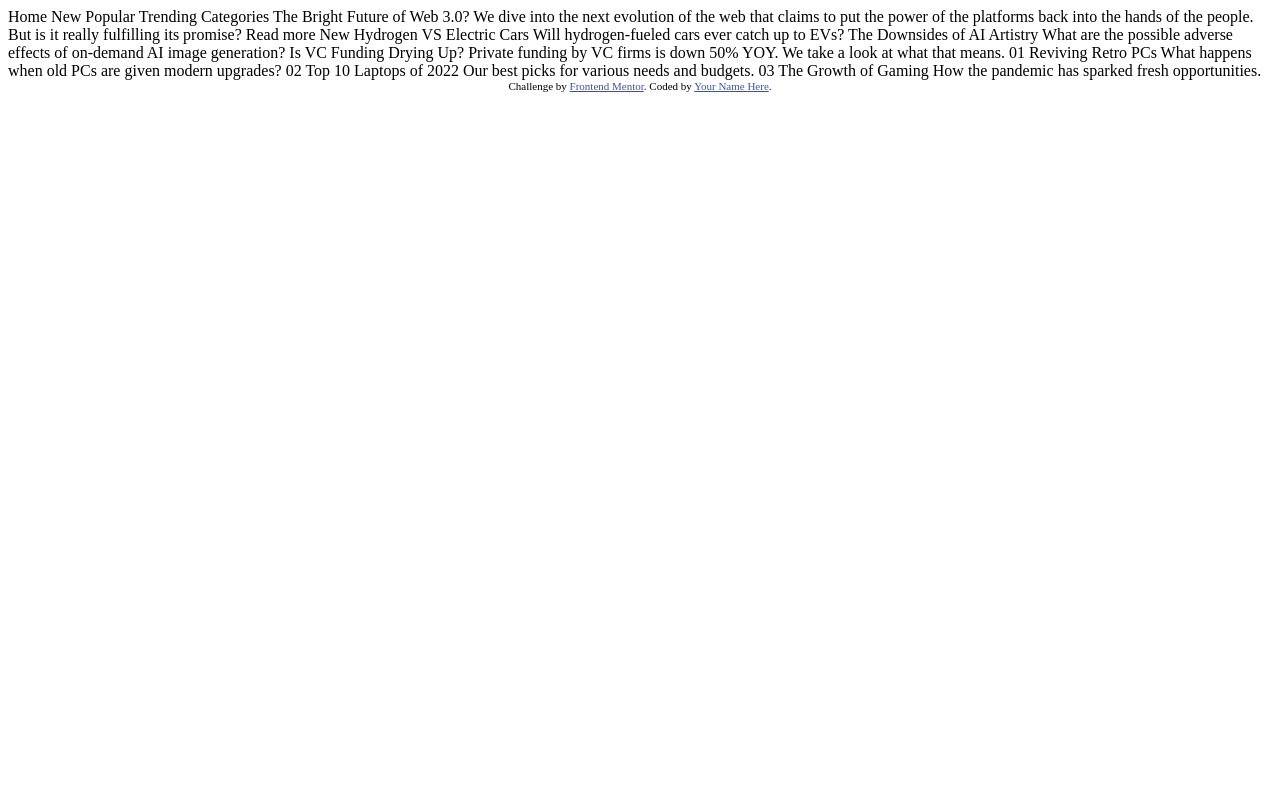
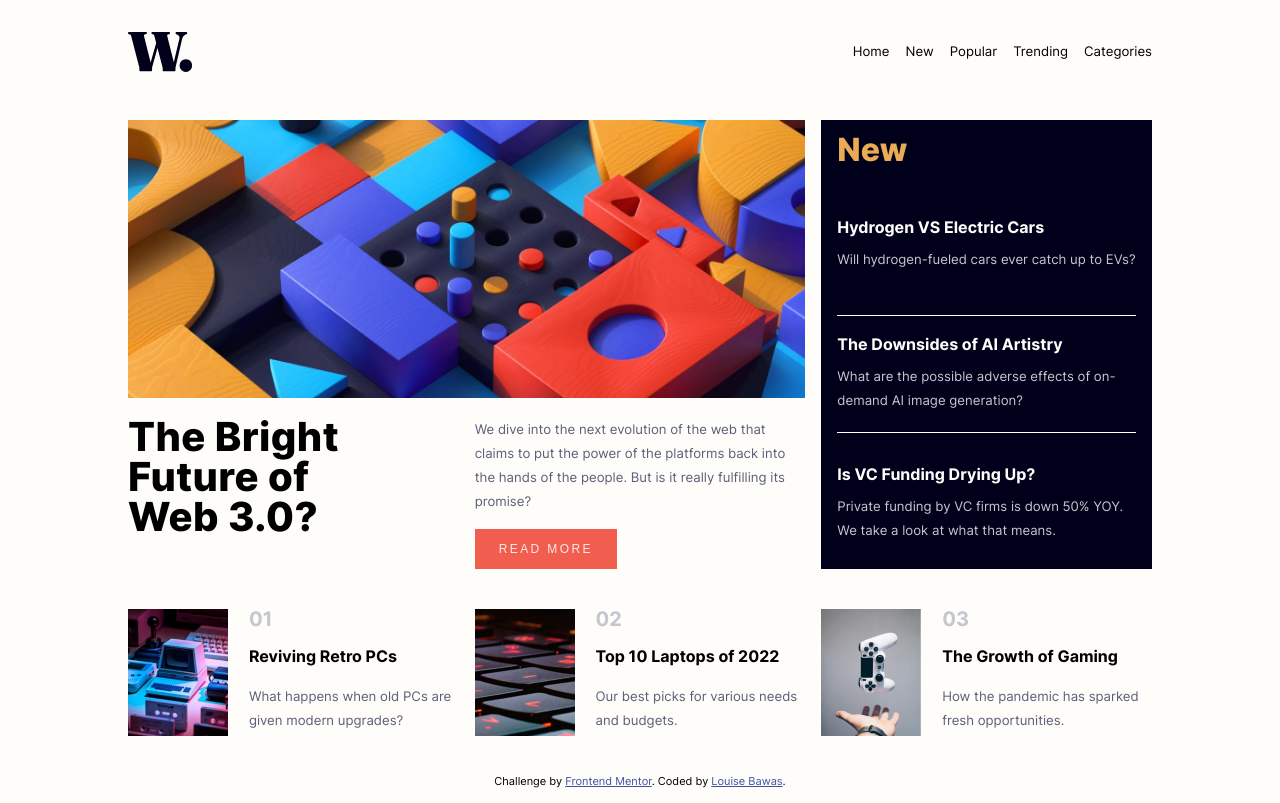
Before and after one commit to louisebawas/news-homepage-main, a plain HTML site: page index.html in a window 1280 px wide. Drawn offline with Linux system fonts and the light colour scheme.

Commit message:
navigation bar

```diff
--- /dev/null
+++ b/index.css
@@ -0,0 +1,258 @@
+:root {
+  --off-white: hsl(36, 100%, 99%);
+  --grayish-blue: hsl(233, 8%, 79%);
+  --dark-grayish-blue: hsl(236, 13%, 42%);
+  --very-dark-blue: hsl(240, 100%, 5%);
+  --soft-orange: hsl(35, 77%, 62%);
+  --soft-red: hsl(5, 85%, 63%);
+}
+
+@font-face {
+  font-family: 'Inter';
+  src: url('assets/fonts/static/Inter-Regular.ttf') format('woff2');
+  font-weight: 400;
+}
+
+@font-face {
+  font-family: 'Inter';
+  src: url('assets/fonts/static/Inter-Bold.ttf') format('woff2');
+  font-weight: 700;
+}
+
+@font-face {
+  font-family: 'Inter';
+  src: url('assets/fonts/static/Inter-ExtraBold.ttf') format('woff2');
+  font-weight: 800;
+}
+
+body {
+  background-color: hsl(36, 100%, 99%);
+  overflow-x: hidden;
+  font-family: Inter, sans-serif;
+  font-size: 0.825rem;
+}
+
+h2 {
+  font-size: 2.5rem;
+  font-weight: 800;
+}
+
+h3 {
+  font-weight: 800;
+  font-size: 2rem;
+}
+
+h5 {
+  font-weight: 700;
+  font-size: 1.25rem;
+}
+
+h6 {
+  font-weight: 700;
+  font-size: 1rem;
+}
+
+.big-title {
+  letter-spacing: 0.01em;
+}
+
+p {
+  font-size: 0.825rem;
+  line-height: 1.5rem;
+  font-weight: 400;
+  color: var(--dark-grayish-blue);
+}
+
+.grid {
+  display: grid;
+  gap: var(--gap, 1rem);
+}
+
+.grid-col-1-2 {
+  grid-template-columns: 1fr 2fr;
+}
+
+.justify-start {
+  justify-self: start;
+}
+
+.container {
+  margin: 0 min(20%, 10vw);
+  grid-template-columns: repeat(3, 3fr);
+  grid-template-areas:
+    "header header header"
+    "article article aside"
+    "section section section"
+    "footer footer footer"
+  ;
+}
+
+article {
+  grid-area: article;
+  grid-template-rows: max-content 1fr;
+}
+
+aside {
+  --gap: 0;
+  grid-area: aside;
+  grid-template-rows: 60px repeat(3, 1fr);
+  background-color: var(--very-dark-blue);
+  padding-inline: 1rem;
+}
+
+aside div, aside h3 {
+  align-self: center;
+}
+
+aside div {
+  padding-block: 1.25rem;
+  color: var(--off-white);
+}
+
+aside div h6 {
+  margin-bottom: 0.75rem;
+}
+
+aside div:nth-child(3) {
+  border-top: 1px solid #FFFFFF;
+  border-bottom: 1px solid #FFFFFF;
+}
+
+section {
+  grid-area: section;
+  grid-template-columns: 1fr 1fr 1fr;
+}
+
+section > div {
+  padding-block: 1.5rem;
+}
+
+footer {
+  grid-area: footer;
+}
+
+.flex {
+  display: flex;
+  gap: var(--gap, 1rem);
+}
+
+.logo {
+  margin-block: 2rem;
+}
+
+.btn {
+  padding: 0.5rem 1.5rem;
+  font-size: 0.75rem;
+  border: 0;
+  height: 40px;
+  letter-spacing: 0.2em;
+}
+
+.btn-primary {
+  background-color: hsl(5, 85%, 63%);
+  color: rgb(255, 232, 232);
+}
+
+.primary-header {
+  grid-area: header;
+  align-items: center;
+  flex-direction: row;
+  justify-content: space-between;
+}
+
+.primary-navigation[data-visible="true"] {
+  transform: translateX(0%);
+}
+
+.mobile-nav-toggle {
+  display: none;
+}
+
+@media (min-width: 35em) {
+  .banner {
+    grid-template-columns: 1fr 1fr;
+  }
+}
+
+@media (max-width: 35em) {
+  .container {
+    margin: 0 1rem;
+    grid-template-columns: 1fr;
+    grid-template-areas:
+      "header"
+      "article"
+      "aside"
+      "section"
+      "footer";
+  }
+
+  .banner {
+    grid-template-rows: max-content 1fr;
+  }
+
+  .primary-navigation {
+    --gap: 2em;
+    position: fixed;
+    inset: 0 0 0 30%;
+    z-index: 1000;
+
+    flex-direction: column;
+    padding: min(30vh, 10rem) 2em;
+    background-color: hsl(36, 100%, 99%);
+
+    transform: translateX(100%);
+    transition: transform 350ms ease-out;
+  }
+
+  .mobile-nav-toggle {
+    display: block;
+    position: absolute;
+    width: 2rem;
+    background-image: url('assets/images/icon-menu.svg');
+    background-repeat: no-repeat;
+    background-color: transparent;
+    border: 0;
+    aspect-ratio: 1;
+    top: 2rem;
+    right: 2rem;
+    z-index: 9999;
+  }
+
+  .mobile-nav-toggle[aria-expanded=true] {
+    background-image: url('assets/images/icon-menu-close.svg');
+  }
+}
+
+.sr-only {
+  position: absolute;
+  width: 1px;
+  height: 1px;
+  padding: 0;
+  margin: -1px;
+  overflow: hidden;
+  clip: rect(0, 0, 0, 0);
+  border: 0;
+}
+
+.text-soft-orange {
+  color: hsl(35, 77%, 62%);
+}
+
+.text-gray-blue {
+  color: var(--grayish-blue);
+}
+
+#overlay {
+  position: fixed;
+  display: none;
+  width: 100%;
+  height: 100%;
+  inset: 0 0 0 0;
+  z-index: 2;
+  cursor: pointer;
+}
+
+#overlay[data-visible=true] {
+  display: block;
+  background-color: rgba(0,0,0,0.5);
+}
--- a/index.html
+++ b/index.html
@@ -4,57 +4,109 @@
   <meta charset="UTF-8">
   <meta name="viewport" content="width=device-width, initial-scale=1.0"> <!-- displays site properly based on user's device -->
 
-  <link rel="icon" type="image/png" sizes="32x32" href="./images/favicon-32x32.png">
-
+  <link rel="icon" type="image/png" sizes="32x32" href="./assets/images/favicon-32x32.png">
+  <link rel="stylesheet" href="./reset.css">
+  <link rel="stylesheet" href="./index.css">
   <title>Frontend Mentor | News homepage</title>
 
   <!-- Feel free to remove these styles or customise in your own stylesheet 👍 -->
   <style>
-    .attribution { font-size: 11px; text-align: center; }
+    .attribution { font-size: 11px; text-align: center; margin-bottom: 1rem; }
     .attribution a { color: hsl(228, 45%, 44%); }
   </style>
+  <script defer src="./main.js"></script>
 </head>
 <body>
+  <div class="container grid">
+    <header class="primary-header flex">
+      <img class="logo" src="./assets/images/logo.svg" alt="news-homepage-logo" width="65" height="40">
 
-  Home
-  New
-  Popular
-  Trending
-  Categories
+      <button class="mobile-nav-toggle" aria-controls="primary-navigation" aria-expanded="false">
+        <span class="sr-only">Menu</span>
+      </button>
 
-  The Bright Future of Web 3.0?
+      <nav>
+        <ul
+          data-visible="false"
+          id="primary-navigation"
+          class="primary-navigation flex"
+        >
+          <li>Home</li>
+          <li>New</li>
+          <li>Popular</li>
+          <li>Trending</li>
+          <li>Categories</li>
+        </ul>
+      </nav>
+    </header>
 
-  We dive into the next evolution of the web that claims to put the power of the platforms back into the hands of the people.
-  But is it really fulfilling its promise?
+    <article class="grid">
+      <div class="img">
+        <img src="./assets/images/image-web-3-desktop.jpg" alt="colorful blocks" style="width:100%">
+      </div>
+      <div class="banner grid">
+        <h2 class="big-title">The Bright Future of <br/> Web 3.0?</h2>
+        <div class="grid">
+          <p>We dive into the next evolution of the web that claims to put the power of the platforms back into the hands of the people. But is it really fulfilling its promise?</p>
+          <button class="btn btn-primary justify-start">READ MORE</button>
+        </div>
+      </div>
+    </article>
 
-  Read more
+    <aside class="grid">
+      <h3 class="text-soft-orange">New</h3>
 
-  New
+      <div class="grid">
+        <h6>Hydrogen VS Electric Cars</h6>
+        <p class="text-gray-blue">Will hydrogen-fueled cars ever catch up to EVs?</p>
+      </div>
 
-  Hydrogen VS Electric Cars
-  Will hydrogen-fueled cars ever catch up to EVs?
+      <div class="grid">
+        <h6>The Downsides of AI Artistry</h6>
+        <p class="text-gray-blue">What are the possible adverse effects of on-demand AI image generation?</p>
+      </div>
 
-  The Downsides of AI Artistry
-  What are the possible adverse effects of on-demand AI image generation?
+      <div class="grid">
+        <h6>Is VC Funding Drying Up?</h6>
+        <p class="text-gray-blue">Private funding by VC firms is down 50% YOY. We take a look at what that means.</p>
+      </div>
+    </aside>
 
-  Is VC Funding Drying Up?
-  Private funding by VC firms is down 50% YOY. We take a look at what that means.
+    <section class="grid">
+      <div class="grid grid-col-1-2">
+        <img src="/assets/images/image-retro-pcs.jpg" alt="old-pc" width="100" />
+        <div class="grid">
+          <h5 class="text-gray-blue">01</h5>
+          <h6>Reviving Retro PCs</h6>
+          <p>What happens when old PCs are given modern upgrades?</p>
+        </div>
+      </div>
 
-  01
-  Reviving Retro PCs
-  What happens when old PCs are given modern upgrades?
+      <div class="grid grid-col-1-2">
+        <img src="/assets/images/image-top-laptops.jpg" alt="old-pc" width="100" />
+        <div class="grid">
+          <h5 class="text-gray-blue">02</h5>
+          <h6>Top 10 Laptops of 2022</h6>
+          <p>Our best picks for various needs and budgets.</p>
+        </div>
+      </div>
 
-  02
-  Top 10 Laptops of 2022
-  Our best picks for various needs and budgets.
+      <div class="grid grid-col-1-2">
+        <img src="/assets/images/image-gaming-growth.jpg" alt="old-pc" width="100" />
+        <div class="grid">
+          <h5 class="text-gray-blue">03</h5>
+          <h6>The Growth of Gaming</h6>
+          <p>How the pandemic has sparked fresh opportunities.</p>
+        </div>
+      </div>
+    </section>
 
-  03
-  The Growth of Gaming
-  How the pandemic has sparked fresh opportunities.
+    <div data-visible="false" id="overlay"></div>
 
-  <div class="attribution">
-    Challenge by <a href="https://www.frontendmentor.io?ref=challenge" target="_blank">Frontend Mentor</a>.
-    Coded by <a href="#">Your Name Here</a>.
+    <footer class="attribution">
+      Challenge by <a href="https://www.frontendmentor.io?ref=challenge" target="_blank">Frontend Mentor</a>.
+      Coded by <a href="#">Louise Bawas</a>.
+    </footer>
   </div>
 </body>
 </html>
--- /dev/null
+++ b/main.js
@@ -0,0 +1,17 @@
+const overlay = document.getElementById("overlay");
+const primaryNav = document.querySelector(".primary-navigation");
+const navToggle =  document.querySelector(".mobile-nav-toggle");
+
+navToggle.addEventListener('click', () => {
+  const visibility = primaryNav.getAttribute('data-visible');
+
+  if (visibility === "false") {
+    overlay.setAttribute('data-visible', true);
+    primaryNav.setAttribute('data-visible', true);
+    navToggle.setAttribute('aria-expanded', true);
+  } else if (visibility === "true") {
+    overlay.setAttribute('data-visible', false);
+    primaryNav.setAttribute('data-visible', false);
+    navToggle.setAttribute('aria-expanded', false);
+  }
+});
--- /dev/null
+++ b/reset.css
@@ -0,0 +1,54 @@
+/* http://meyerweb.com/eric/tools/css/reset/
+   v2.0 | 20110126
+   License: none (public domain)
+*/
+
+html, body, div, span, applet, object, iframe,
+h1, h2, h3, h4, h5, h6, p, blockquote, pre,
+a, abbr, acronym, address, big, cite, code,
+del, dfn, em, img, ins, kbd, q, s, samp,
+small, strike, strong, sub, sup, tt, var,
+b, u, i, center,
+dl, dt, dd, ol, ul, li,
+fieldset, form, label, legend,
+table, caption, tbody, tfoot, thead, tr, th, td,
+article, aside, canvas, details, embed,
+figure, figcaption, footer, header, hgroup,
+menu, nav, output, ruby, section, summary,
+time, mark, audio, video {
+	margin: 0;
+	padding: 0;
+	border: 0;
+	font-size: 100%;
+	font: inherit;
+	vertical-align: baseline;
+}
+
+/* HTML5 display-role reset for older browsers */
+article, aside, details, figcaption, figure,
+footer, header, hgroup, menu, nav, section {
+	display: block;
+}
+
+body {
+	line-height: 1;
+}
+
+ol, ul {
+	list-style: none;
+}
+
+blockquote, q {
+	quotes: none;
+}
+
+blockquote:before, blockquote:after,
+q:before, q:after {
+	content: '';
+	content: none;
+}
+
+table {
+	border-collapse: collapse;
+	border-spacing: 0;
+}
```
Also changed, not shown: 1 other file.
